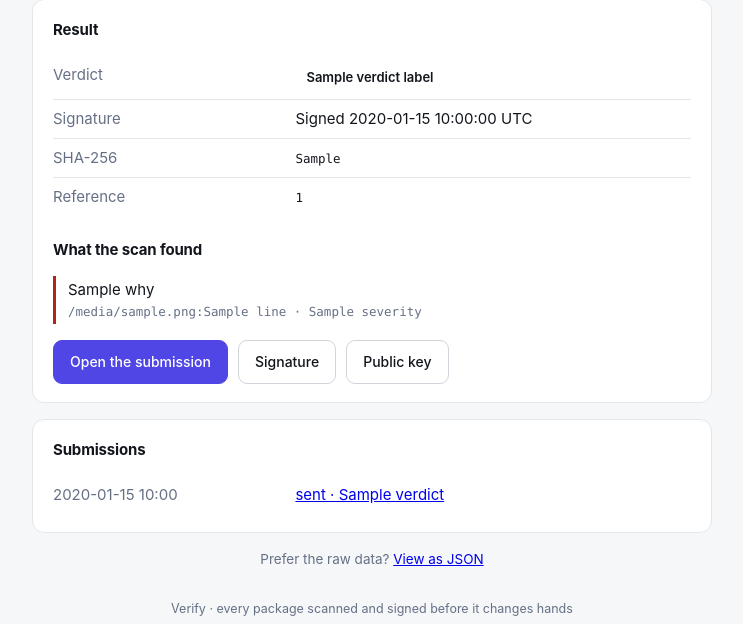
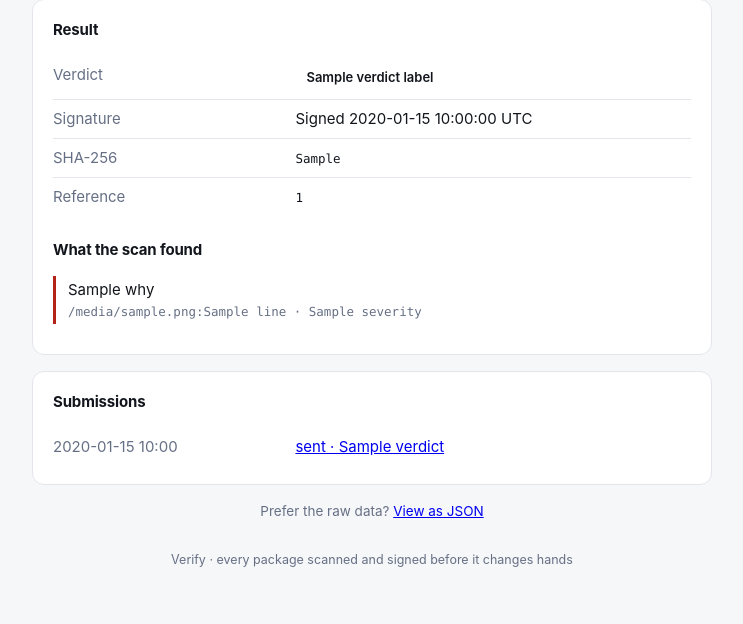
Before and after one commit to srikeerthis/verify, a FastAPI app: template templates/verify.html in a window 1280 px wide. Shown: the part 296-920 px from the top of the page, without its empty margins (268-1011 px from the left). After the commit the page ends 863 px from the top, so only its background shows below. Run offline with FastAPI, Linux system fonts and the light colour scheme; the template is opened without the code that fills it: most values are stand-ins (such as "Sample title", 1, 10 or a date in 2020).

Commit message:
fix(ui): the tracking page shows status only, not the candidate's controls
The recruiter's link opened a page offering "Open the package" and "Submit
your solution" — controls that belong to the candidate, on a page whose job is
to say where things are.

Both actions are gone. The package is opened from the web app link in the
candidate's own text, and solutions go through /submit/{id}, which is texted to
the candidate and to nobody else.

This is also the safer default: the package_id is the only thing guarding the
URL and both sides are texted one, so the page must not carry an action that
belongs to only one of them.

A challenge that has been delivered now says so in a line instead — the
recruiter wants to know the candidate has it, not to open it themselves.

Co-Authored-By: Claude Opus 5 <noreply@anthropic.com>

```diff
--- a/app/main.py
+++ b/app/main.py
@@ -247,11 +247,16 @@ def verify_json(package_id: str) -> JSONResponse:
 
 @app.get("/verify/{package_id}", response_class=HTMLResponse)
 def verify_page(request: Request, package_id: str):
-    """The page every text links to — for both sides.
+    """Tracking. Status and findings, no controls.
 
     People open these on a phone, from an SMS, often unsure whether we are a
     scam. A wall of JSON was the wrong answer. The JSON is still there for
     anything scripted: /verify/{id}.json, or an Accept: application/json header.
+
+    Deliberately read-only: the package_id is the only thing guarding this URL
+    and both sides are texted one, so it must not carry an action that belongs
+    to only one of them. Downloading happens through the web app link in the
+    candidate's own text; submitting happens at /submit/{id}.
     """
     with get_conn() as conn:
         pkg = get_package(conn, package_id)
--- a/templates/verify.html
+++ b/templates/verify.html
@@ -8,6 +8,10 @@
   <h1>{{ headline }}</h1>
   <p class="tag">{{ subhead }}</p>
 </div>
+
+{% if is_challenge and pkg.status == "delivered" %}
+<p class="hint">The candidate has been texted the package and a link to send their solution back.</p>
+{% endif %}
 
 <section class="card">
   <h2>Where this is</h2>
@@ -50,31 +54,13 @@
   </p>
   {% endif %}
 
-  {% if pkg.webapp_verify_url or pkg.webapp_download_url %}
-  <div class="actions">
-    <a class="btn primary" href="{{ pkg.webapp_verify_url or pkg.webapp_download_url }}">
-      {{ "Open the package" if is_challenge else "Open the submission" }}
-    </a>
-    {% if pkg.webapp_signature_url %}
-    <a class="btn" href="{{ pkg.webapp_signature_url }}">Signature</a>
-    <a class="btn" href="{{ pkg.webapp_publickey_url }}">Public key</a>
-    {% endif %}
-  </div>
-  {% endif %}
+{#- Status only, deliberately. This link is tracking, and it goes to whoever we
+    texted — the recruiter for a challenge, both sides for a submission. The
+    actions belong to the person who owns them: the package itself is opened
+    from the web app link in the candidate's own text, and solutions are sent
+    through /submit/{id}. Putting either button here showed the recruiter
+    controls that were never theirs. -#}
 </section>
-
-{% if is_challenge and pkg.status == "delivered" %}
-<section class="card">
-  <h2>Sending your solution back</h2>
-  <p class="hint">
-    When you're done, submit it here and we'll scan it before it reaches the
-    company — the same check we ran on the package you received.
-  </p>
-  <div class="actions">
-    <a class="btn primary" href="{{ submit_url }}">Submit your solution</a>
-  </div>
-</section>
-{% endif %}
 
 {% if submissions %}
 <section class="card">
```
